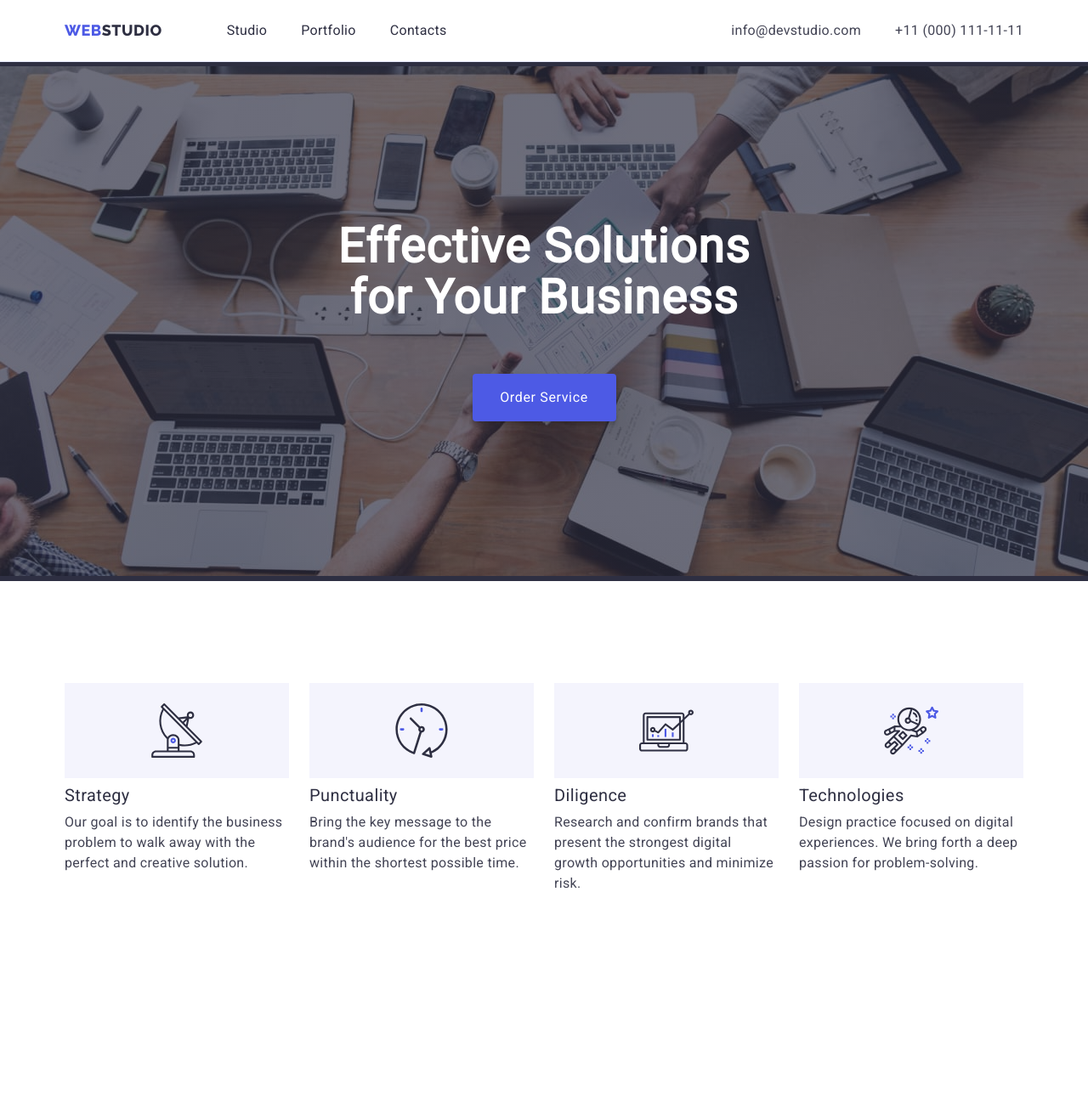
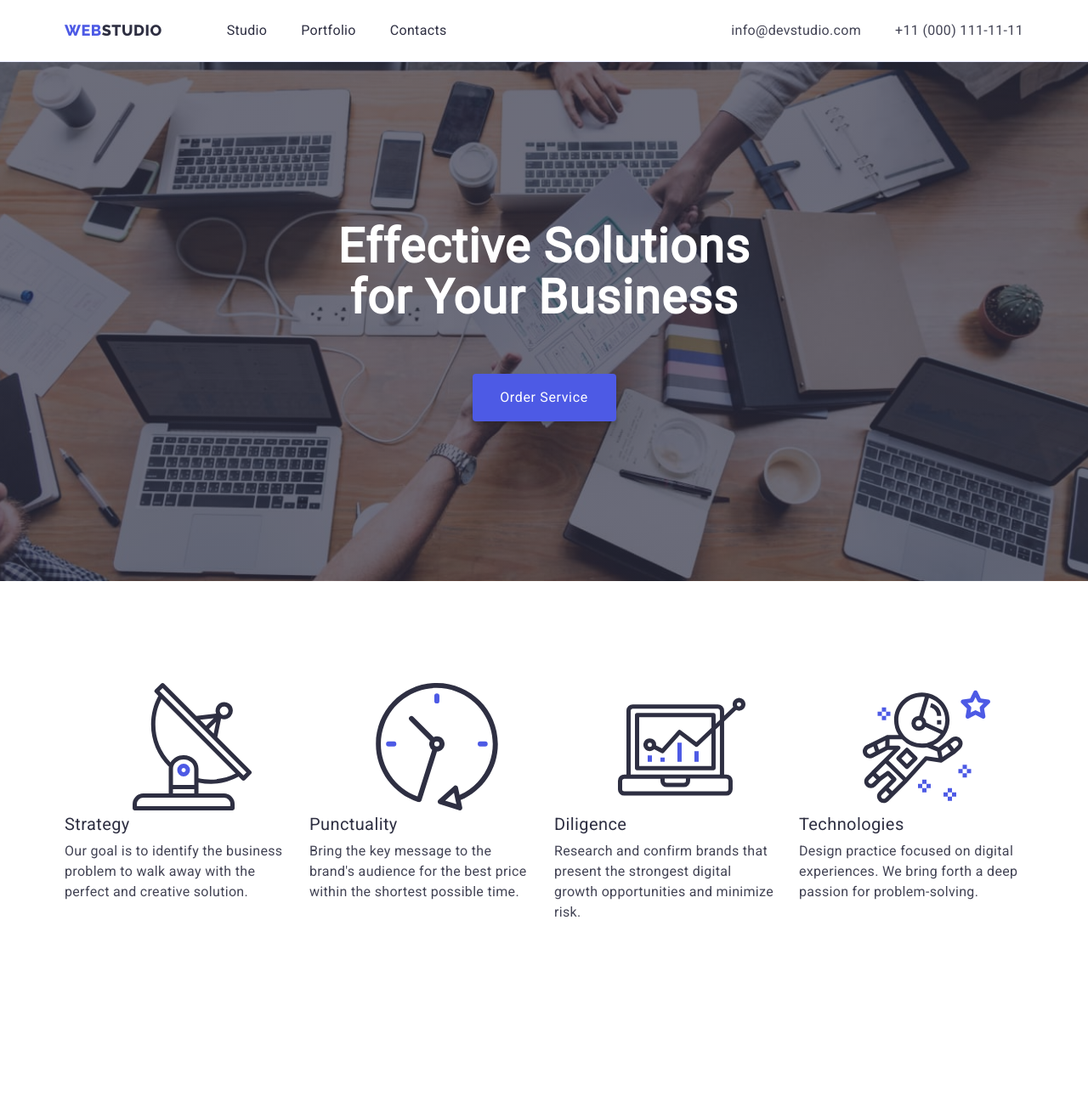
Before and after one commit to DianaShylova/DianaShylova-goit-markup-hw-04, a plain HTML site: page index.html in a window 1280 px wide. Shown: the top 1289 px of the page at 85% size. Drawn offline with nearby package versions, Linux system fonts and the light colour scheme.

Commit message:
Icons from sprite

```diff
--- a/css/styles.css
+++ b/css/styles.css
@@ -131,6 +131,7 @@ body{
     margin-left: auto;
     margin-right: auto;
     border-bottom: 1px solid #E7E9FC;
+    box-shadow: 0px 2px 1px rgba(46, 47, 66, 0.08), 0px 1px 1px rgba(46, 47, 66, 0.16), 0px 1px 6px rgba(46, 47, 66, 0.08);
 }
 
 .site-nav{
@@ -200,8 +201,8 @@ body{
     min-height: 600px;
     margin-left: auto;
     margin-right: auto;
-    background-image: linear-gradient(to right, rgba(46, 47, 66, 0.7), rgba(46, 47, 66, 0.7)), url(../images/people-office\ 1.jpg);
-    background: cover;
+    background-image: linear-gradient(rgba(46, 47, 66, 0.7), rgba(46, 47, 66, 0.7)), url(../images/people-office\ 1.jpg);
+    background-size: cover;
     background-repeat: no-repeat;
     background-position: center;
 
@@ -251,6 +252,7 @@ body{
 /* ============<!-- /HERO -->====== */
 
 /* ============<!-- PRIORITIES -->====== */
+/*
 .priorities::before{
     display: block;
     content: "";
@@ -262,10 +264,8 @@ body{
     background-position: center;
     background-color: var(--light-bg);
 
-}
-.antenna::before{
-    background-image: url(../images/antenna\ 1.svg);
-}
+}*/
+
 .clock::before{
     background-image: url(../images/clock\ 1.svg);
 }
--- a/index.html
+++ b/index.html
@@ -48,19 +48,37 @@
             <div class="container">
                 <h2 class="visually-hidden">Our priorities</h2>
                 <ul class="list product-flex-container">
-                    <li class="priorities antenna team-flex-element">
+                    <li class="team-flex-element">
+
+                           <svg>
+                            <use href="./images/icons.svg#icon-antenna"></use>
+
+                           </svg>
+
                         <h3 class="item-name card-content-nocentered">Strategy</h3>
                         <p class="description card-content-nocentered">Our goal is to identify the business problem to walk away with the perfect and creative solution.</p>
                     </li>
-                    <li class="priorities clock team-flex-element">
+                    <li class="team-flex-element">
+                        <svg>
+                            <use href="./images/icons.svg#icon-clock"></use>
+
+                           </svg>
                         <h3 class="item-name card-content-nocentered">Punctuality</h3>
                         <p class="description card-content-nocentered">Bring the key message to the brand's audience for the best price within the shortest possible time.</p>
                     </li>
-                    <li class="priorities diagram team-flex-element">
+                    <li class="team-flex-element">
+                        <svg>
+                            <use href="./images/icons.svg#icon-diagram"></use>
+
+                           </svg>
                         <h3 class="item-name card-content-nocentered">Diligence</h3>
                         <p class="description card-content-nocentered">Research and confirm brands that present the strongest digital growth opportunities and minimize risk.</p>
                     </li>
-                    <li class="priorities astronaut team-flex-element">
+                    <li class="team-flex-element">
+                        <svg>
+                            <use href="./images/icons.svg#icon-astronaut"></use>
+
+                           </svg>
                         <h3 class="item-name card-content-nocentered">Technologies</h3>
                         <p class="description card-content-nocentered">Design practice focused on digital experiences. We bring forth a deep passion for problem-solving.</p>
                     </li>
```
Also changed, not shown: images/Logo-1.svg (deleted), images/Logo-2.svg (deleted), images/Logo-3.svg (deleted), images/Logo-4.svg (deleted), images/Logo-5.svg (deleted), images/Logo.svg (deleted), images/antenna 1.svg (deleted), images/astronaut 1.svg (deleted), images/clock 1.svg (deleted), images/diagram 1.svg (deleted), images/facebook 1.svg (deleted), images/icons.svg (added), images/instagram 2.svg (deleted), images/linkedin 1.svg (deleted), 1 more files.
